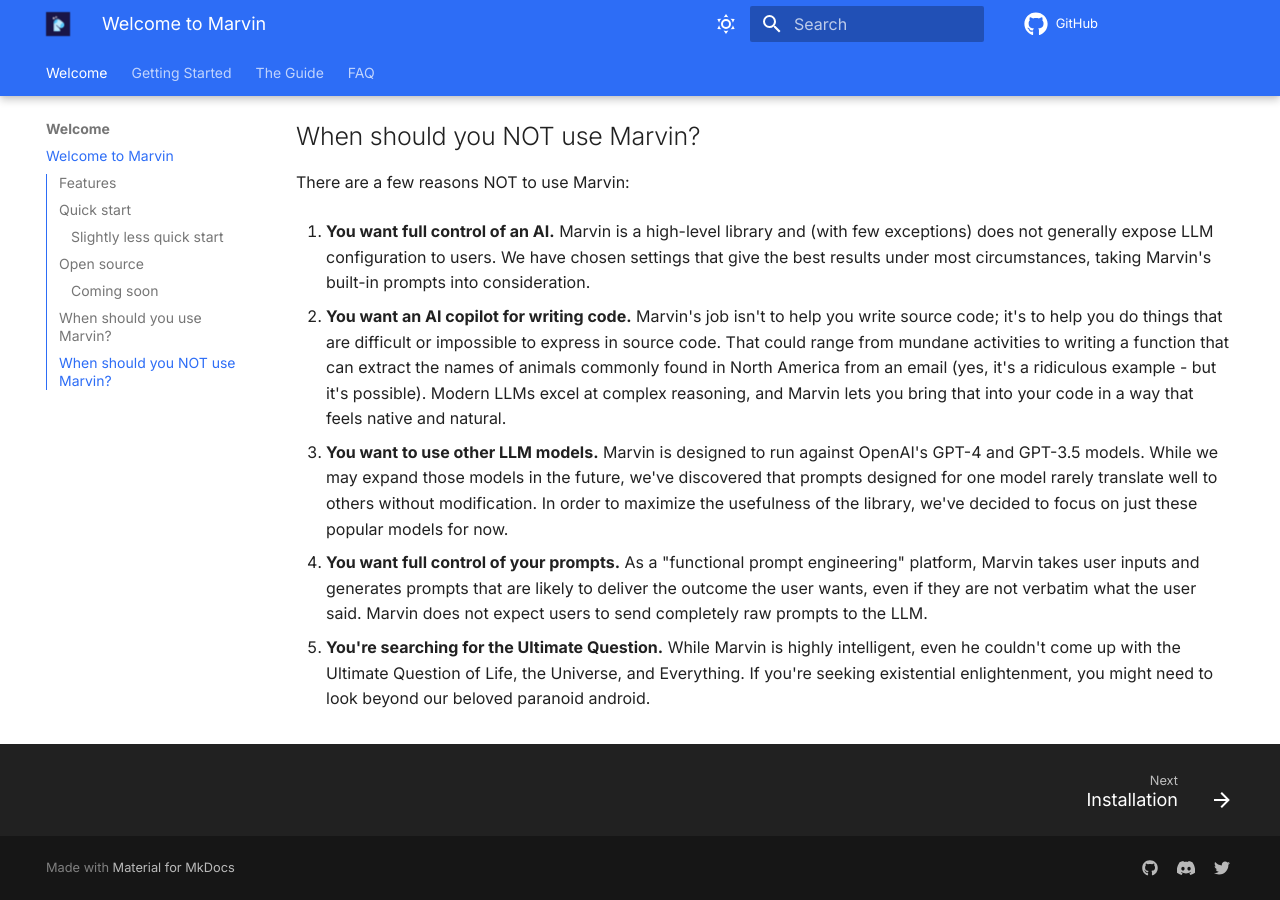
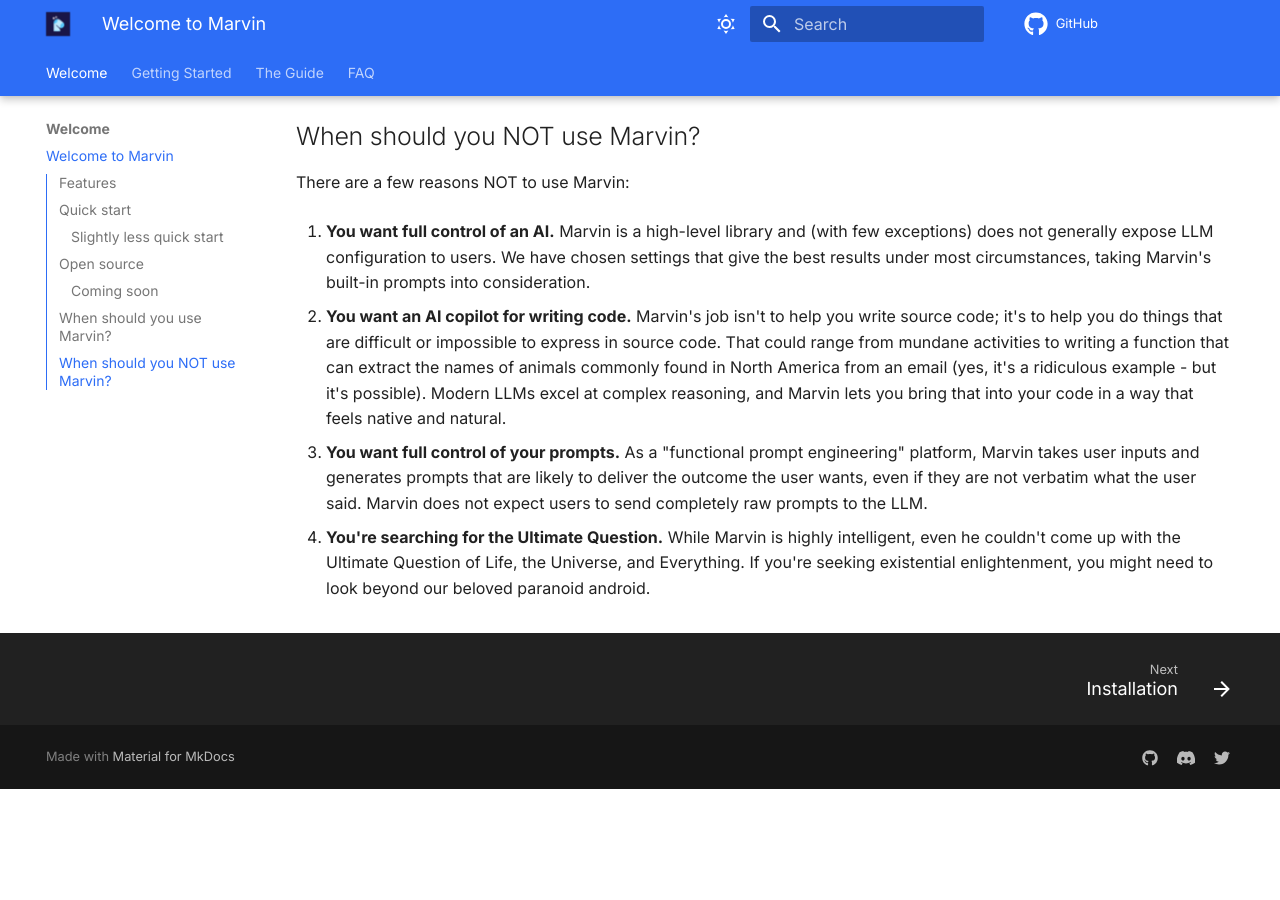
Before and after one commit to PrefectHQ/marvin, an MkDocs documentation site: the page built from docs/index.md, in a window 1280 px wide and 900 px high, scrolled down 4564 px. Built offline with MkDocs 1.6.1 and Material for MkDocs 9.7.7, drawn with Linux system fonts in a browser that asks for light colours; comment, search, counter and statistics services are not loaded; after the commit the page ends 5353 px from its top, so only the background shows below that.

Commit message:
Update docs

```diff
--- a/docs/index.md
+++ b/docs/index.md
@@ -106,8 +106,6 @@
 
 2. **You want an AI copilot for writing code.** Marvin's job isn't to help you write source code; it's to help you do things that are difficult or impossible to express in source code. That could range from mundane activities to writing a function that can extract the names of animals commonly found in North America from an email (yes, it's a ridiculous example - but it's possible). Modern LLMs excel at complex reasoning, and Marvin lets you bring that into your code in a way that feels native and natural.
 
-3. **You want to use other LLM models.** Marvin is designed to run against OpenAI's GPT-4 and GPT-3.5 models. While we may expand those models in the future, we've discovered that prompts designed for one model rarely translate well to others without modification. In order to maximize the usefulness of the library, we've decided to focus on just these popular models for now.
+3. **You want full control of your prompts.** As a "functional prompt engineering" platform, Marvin takes user inputs and generates prompts that are likely to deliver the outcome the user wants, even if they are not verbatim what the user said. Marvin does not expect users to send completely raw prompts to the LLM.
 
-4. **You want full control of your prompts.** As a "functional prompt engineering" platform, Marvin takes user inputs and generates prompts that are likely to deliver the outcome the user wants, even if they are not verbatim what the user said. Marvin does not expect users to send completely raw prompts to the LLM.
-
-5. **You're searching for the Ultimate Question.** While Marvin is highly intelligent, even he couldn't come up with the Ultimate Question of Life, the Universe, and Everything. If you're seeking existential enlightenment, you might need to look beyond our beloved paranoid android.
+4. **You're searching for the Ultimate Question.** While Marvin is highly intelligent, even he couldn't come up with the Ultimate Question of Life, the Universe, and Everything. If you're seeking existential enlightenment, you might need to look beyond our beloved paranoid android.
```
Also changed, not shown: README.md (+2 -4 lines).
